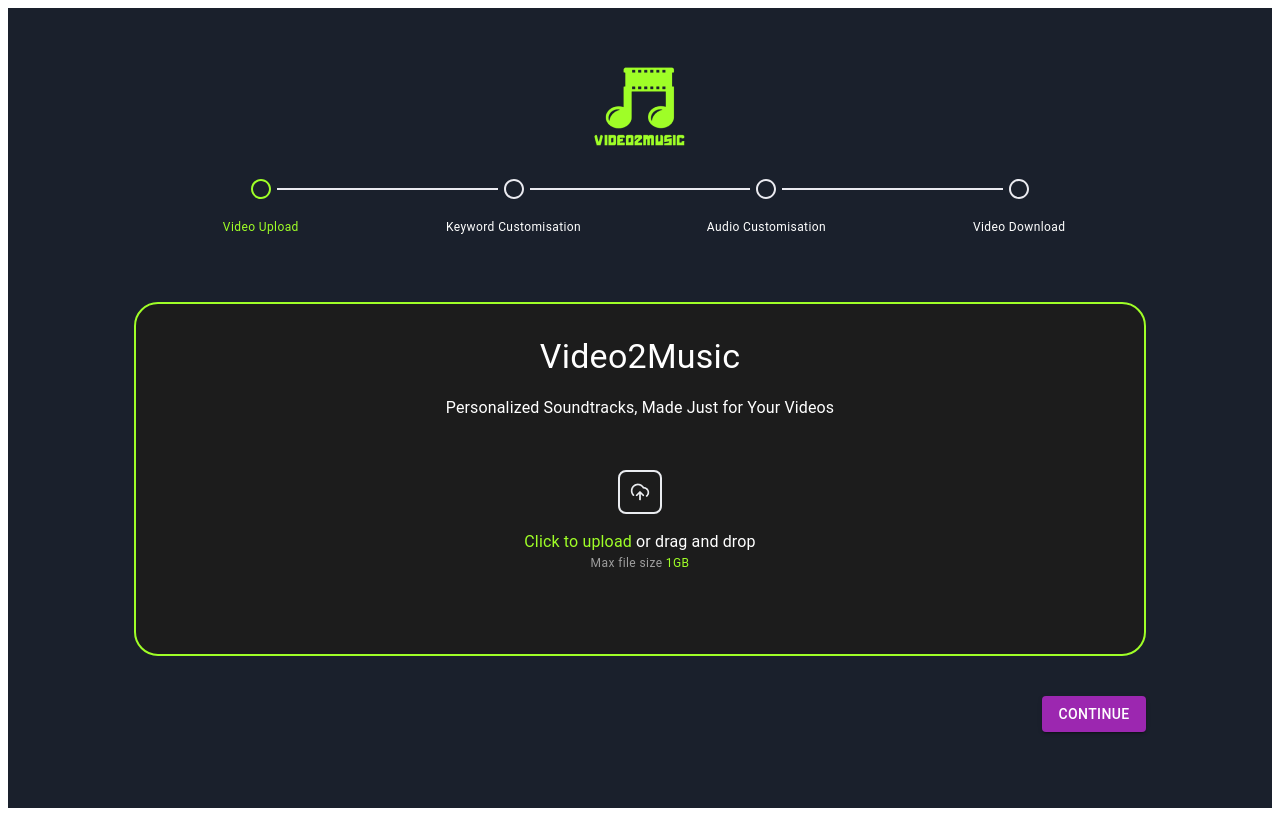
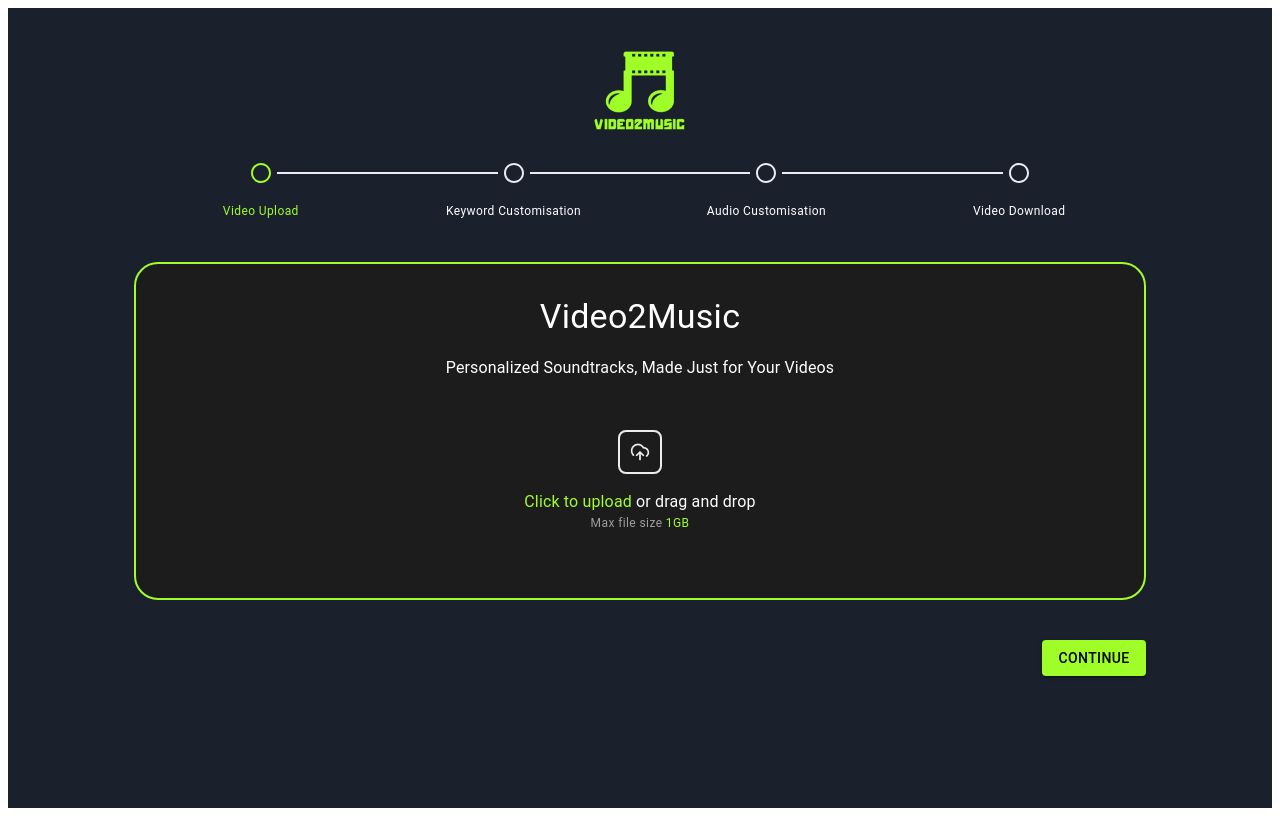
Before and after one commit to zaidchaudhrry/Video2Music-1, a React (Create React App) app: page / in a window 1280 px wide. Built offline with nearby package versions, Linux system fonts and the light colour scheme.

Commit message:
fix the design related things

```diff
--- a/src/MuiComponenr.js
+++ b/src/MuiComponenr.js
@@ -92,7 +92,7 @@
             // m={0}
             // p={0}
             >
-                <Box mb={4} mt={7} display="flex" justifyContent="center">
+                <Box mb={4} mt={5} display="flex" justifyContent="center">
                     <img src={logo} alt="Video2Music" />
                 </Box>
                 <Stepper alternativeLabel activeStep={activeStep} connector={<CustomConnector />}>
@@ -107,7 +107,7 @@
                     ))}
                 </Stepper>
 
-                <Stack spacing={8} mt={8}>
+                <Stack spacing={8} mt={5}>
                     {activeStep === 0 && (
                         <Box
                             textAlign="center"
@@ -127,7 +127,7 @@
                             </Typography>
                             <Box
                                 p={2}
-                                mb={4}
+                                mb={2}
                                 display="flex"
                                 flexDirection="column"
                                 alignItems="center"
@@ -201,7 +201,7 @@
                 </Stack>
                 <Box textAlign="end" mt={5} mb={10}>
                     {activeStep < steps.length - 1 && (
-                        <Button color="secondary" variant="contained" onClick={handleContinue}>
+                        <Button style={{ color: "black", backgroundColor: "#9FFE27" }} variant="contained" onClick={handleContinue}>
                             Continue
                         </Button>
                     )}
```
